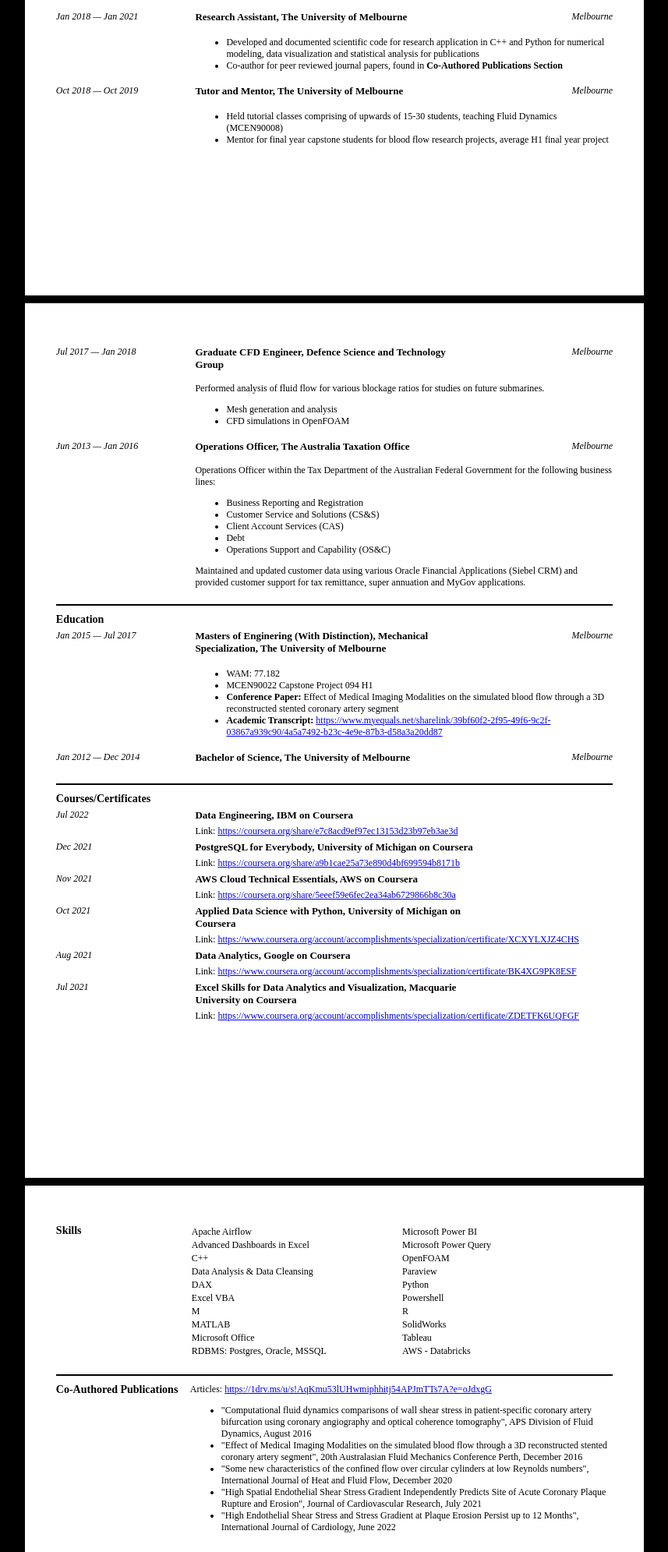
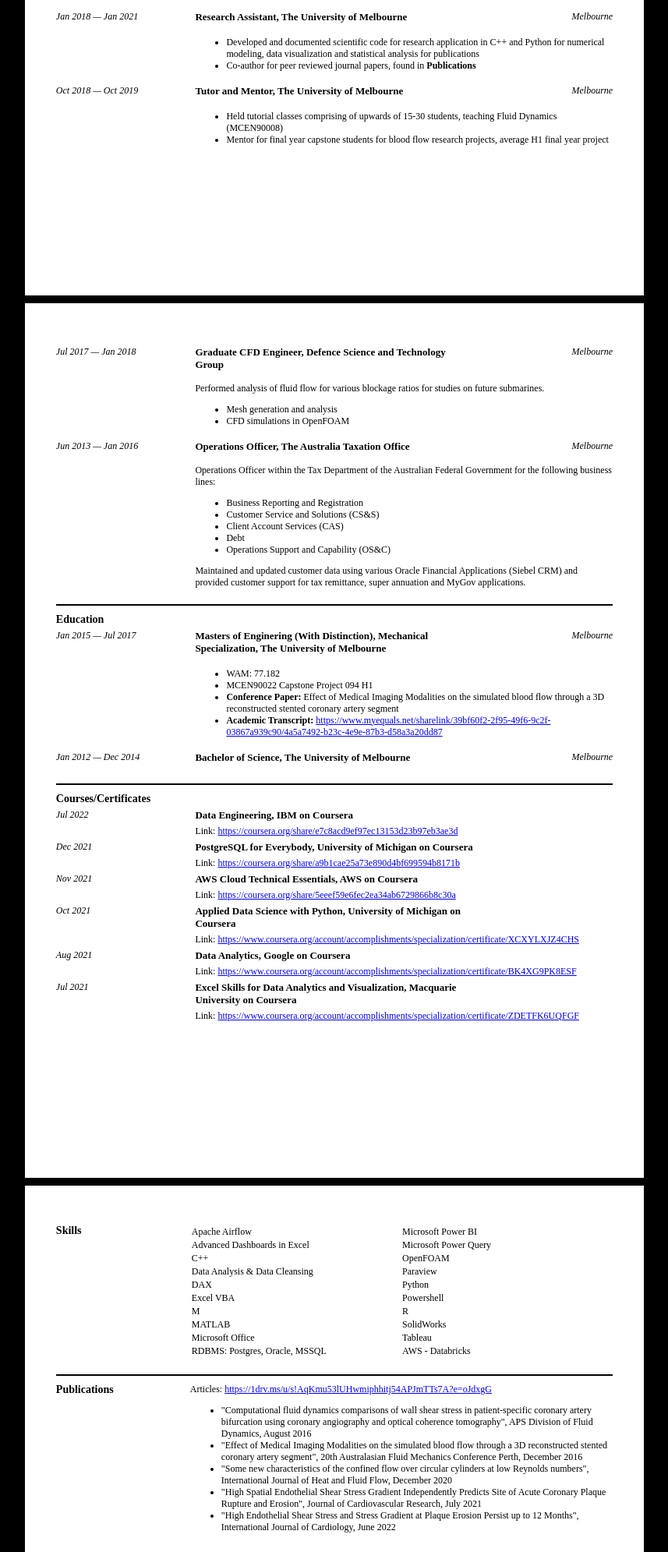
Before and after one commit to Chr1sC0de/Resume, a plain HTML site: page index.html in a window 1280 px wide. Shown: the part 754-2745 px from the top of the page at 78% size, without its empty margins (211-1068 px from the left). Drawn offline with Linux system fonts and the light colour scheme.

Commit message:
updated resume

```diff
--- a/index.html
+++ b/index.html
@@ -107,7 +107,7 @@
                             application in C++ and Python for numerical modeling,
                             data visualization and statistical analysis for publications
                         </li>
-                        <li>Co-author for peer reviewed journal papers, found in <b>Co-Authored Publications Section</b> </li>
+                        <li>Co-author for peer reviewed journal papers, found in <b>Publications</b> </li>
                     </ul>
                 </article>
             </article>
@@ -373,7 +373,7 @@
 
         <section id="section-referees" style="grid-template-columns: 23fr 77fr;">
             <header id="header-referees">
-                <h2>Co-Authored Publications</h2>
+                <h2> Publications</h2>
             </header>
             <article id="referee-table">
                 <p> Articles: <a href="https://1drv.ms/u/s!AqKmu53lUHwmiphhitj54APJmTTs7A?e=oJdxgG">https://1drv.ms/u/s!AqKmu53lUHwmiphhitj54APJmTTs7A?e=oJdxgG</a></p>
```
